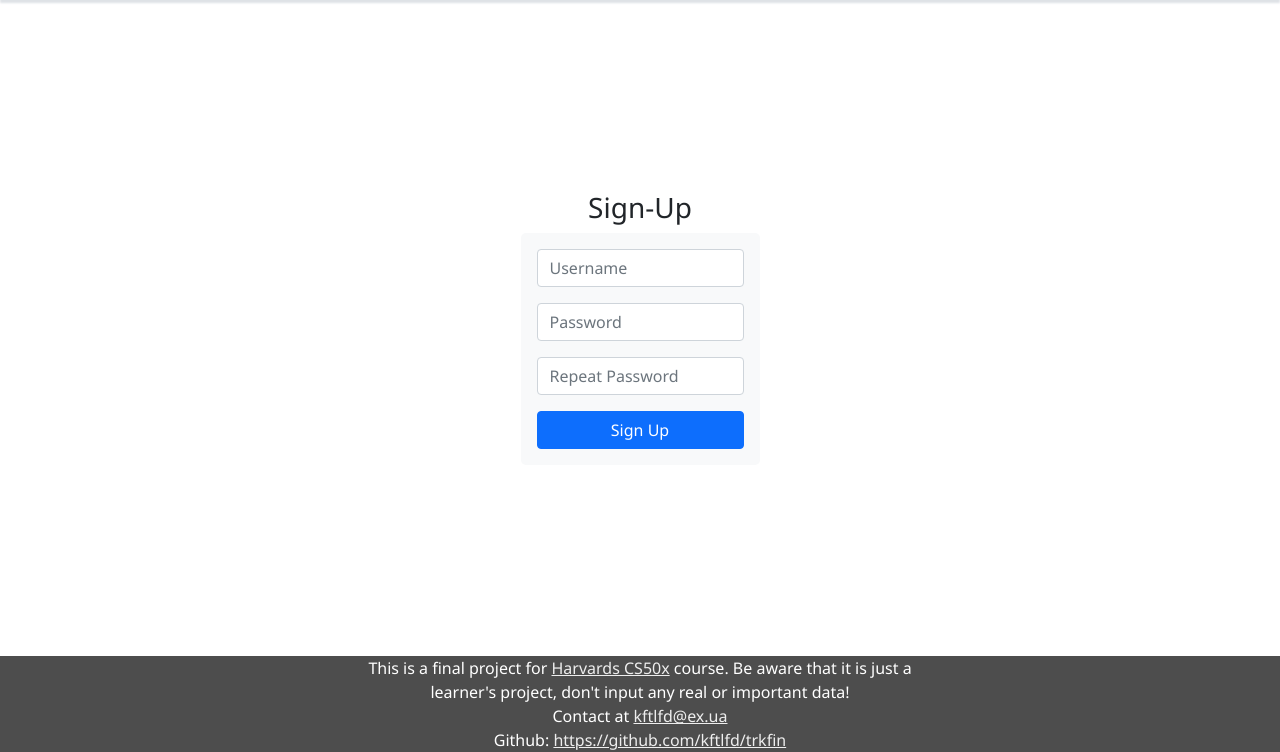
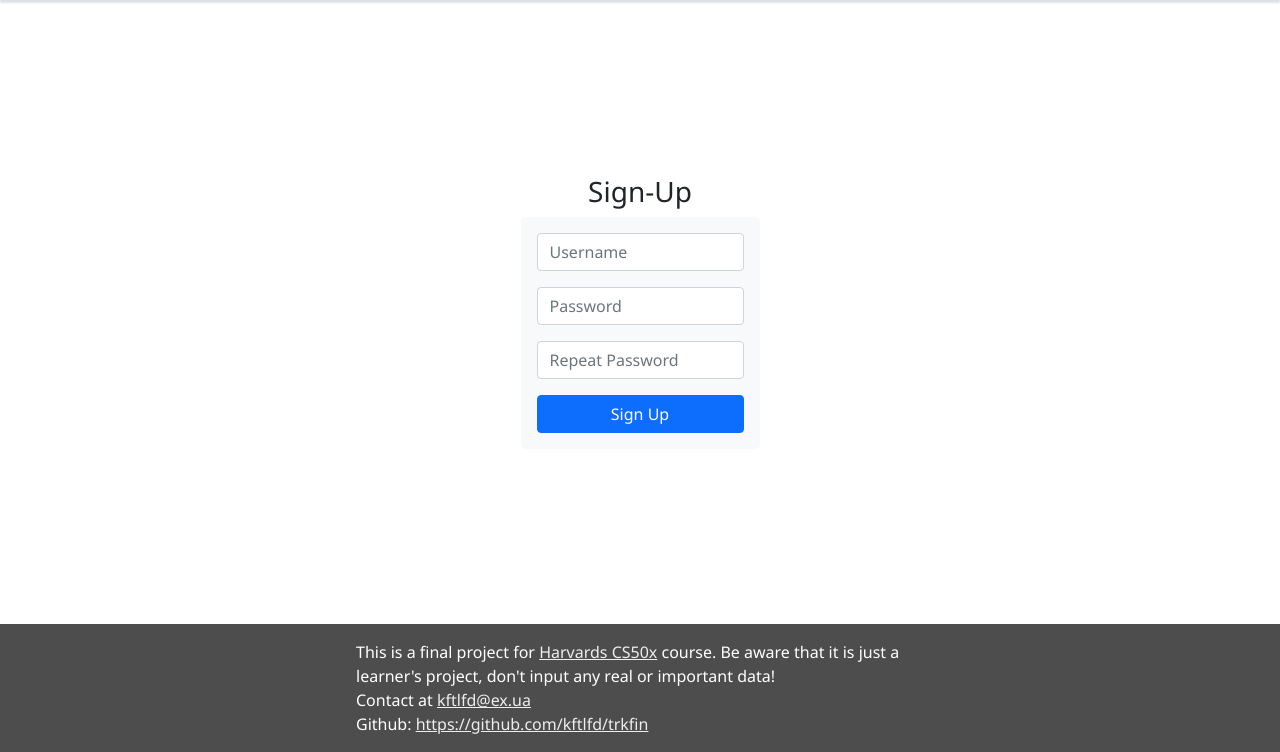
Before and after one commit to kftlfd/trkfin, a Flask app: page /register in a window 1280 px wide. Shown: the part 48-800 px from the top of the page. Run offline with Flask 2, Linux system fonts and the light colour scheme; some libraries are stand-ins or nearby versions.

Commit message:
fixed bugs

```diff
--- a/trkfin/routes.py
+++ b/trkfin/routes.py
@@ -287,7 +287,7 @@ def wallet_controls(username):
         )
         db.session.add(record)
         db.session.commit()
-        flash(f'Deleted wallet "{name} (group)"')
+        flash(f'Deleted wallet "{name} ({group})"')
 
     return redirect(url_for('wallets', username=current_user.username))
 
--- a/trkfin/static/auth.css
+++ b/trkfin/static/auth.css
@@ -1,9 +1,9 @@
 .main,
-.section {
+.main .section {
   padding: 0;
 }
 
-.section {
+.main .section {
   flex-grow: 1;
   display: grid;
   place-content: center;
```
